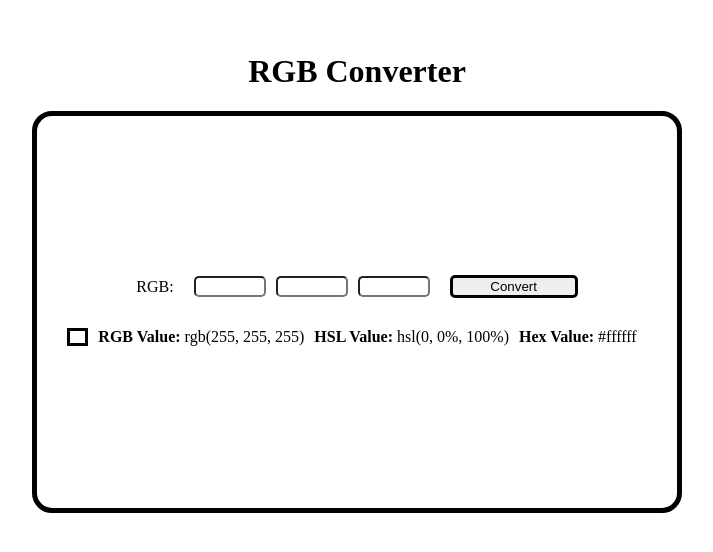
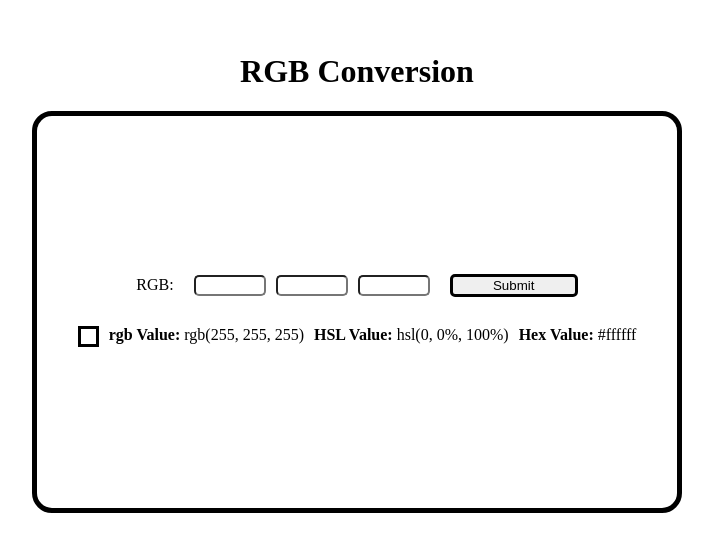
Before and after one commit to lcomeau01/API_Fun, a plain HTML site: page index.html in a window 1280 px wide. Shown: the part 128-680 px from the top of the page, without its empty margins (283-996 px from the left). Drawn offline with Linux system fonts and the light colour scheme.

Commit message:
Changed things back to the way it was

```diff
--- a/index.html
+++ b/index.html
@@ -64,8 +64,10 @@
         }
 
         .color-info #square {
+            margin-left: 10px;
             border: black solid;
             width: 15px;
+            height: 15px;
         }
         .color-info p {
             margin-right: 10px;
@@ -73,19 +75,19 @@
     </style>
 </head>
 <body>
-    <h1>RGB Converter</h1>
+    <h1>RGB Conversion</h1>
     <section class="form-container">
         <section class="content">
-            <form onsubmit="getColors()" method="get" id="form" >
+            <form onsubmit="getColors()" method="get" id="form" action="#">
                 <p>RGB: </p>
                 <input type="number" id="red">
                 <input type="number" id="green">
                 <input type="number" id="blue">
-                <input type="submit" value="Convert">
+                <input type="submit">
             </form>
             <section class="color-info">
                 <p id="square"></p>
-                <p class="color-text" id="rgb-value"> <b>RGB Value: </b> rgb(255, 255, 255) </p>
+                <p class="color-text" id="rgb-value"> <b>rgb Value: </b> rgb(255, 255, 255) </p>
                 <p class="color-text"  id="hsl-value"> <b>HSL Value: </b> hsl(0, 0%, 100%) </p>
                 <p class="color-text"  id="hex-value"> <b>Hex Value: </b> #ffffff </p>
             </section>
@@ -112,7 +114,7 @@
         }
 
         function fetchData(color) {
-            res = fetch("https://color.serialif.com/" + color)
+            res = fetch("https://cors-anywhere.herokuapp.com/https://color.serialif.com/" + color)
             .then (res => res.text())
             .then (data =>
                 {
```
Also changed, not shown: 1 other file.
